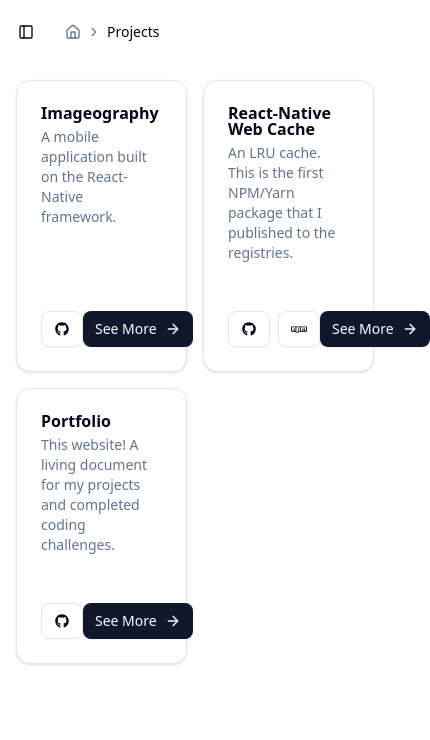
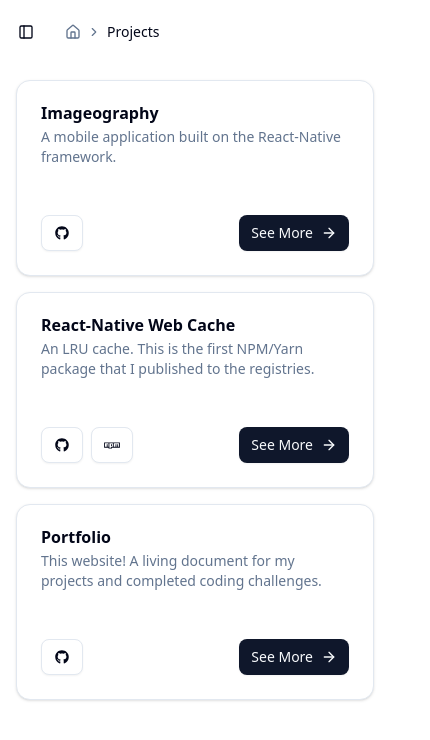
Before and after one commit to haypho/info, a Next.js app: page /info/projects in a window 390 px wide. Shown: the top 740 px of the page, 430 px wide, since content can reach past the window. Built offline with nearby package versions, Linux system fonts and the light colour scheme.

Commit message:
fix(projects): add screen responsive grid for project cards

```diff
--- a/src/features/projects/projects.tsx
+++ b/src/features/projects/projects.tsx
@@ -3,7 +3,7 @@ import { ProjectCard } from "./project-card";
 
 export function Projects() {
   return (
-    <div className="grid grid-cols-2 gap-4">
+    <div className="grid grid-cols-1 sm:grid-cols-2 lg:grid-cols-3 gap-4">
       {PROJECTS.map((project) => (
         <ProjectCard key={project.href} project={project} />
       ))}
```
